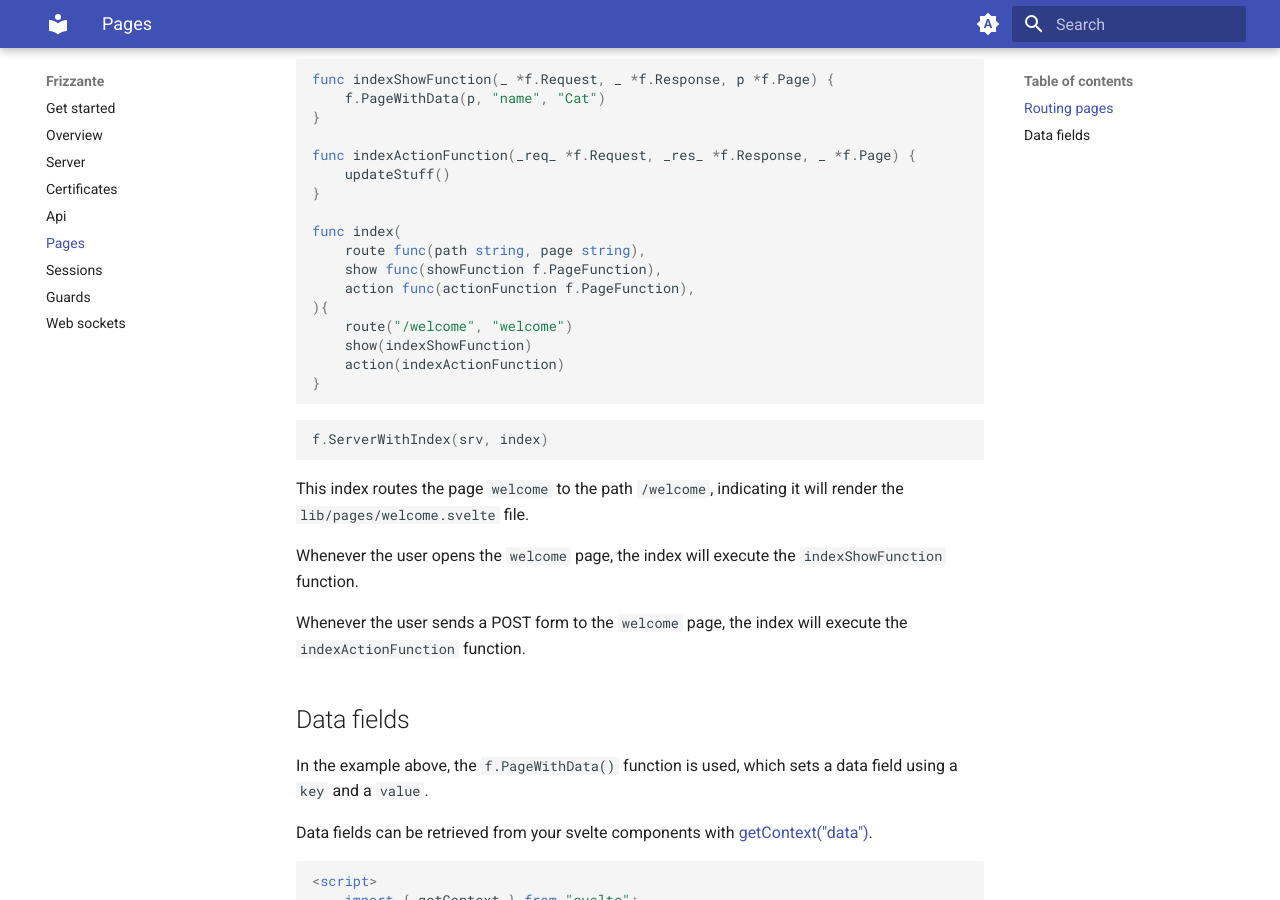
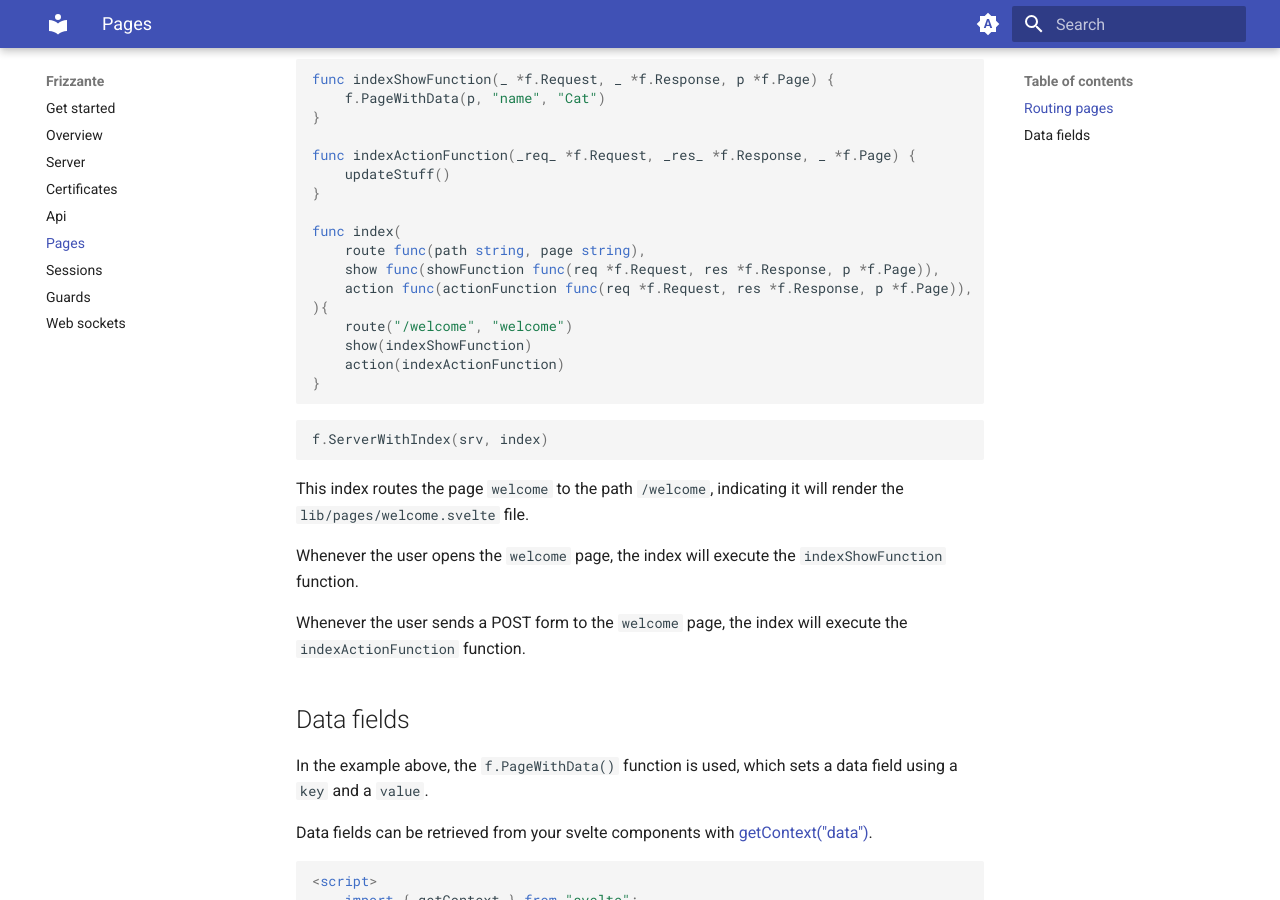
Before and after one commit to razshare/frizzante-docs, an MkDocs documentation site: the page built from docs/pages.md, in a window 1280 px wide and 900 px high, scrolled down 573 px. Built offline with MkDocs 1.6.1 and Material for MkDocs 9.7.7, drawn with Linux system fonts in a browser that asks for light colours.

```diff
--- a/docs/pages.md
+++ b/docs/pages.md
@@ -26,8 +26,8 @@ func indexActionFunction(_req_ *f.Request, _res_ *f.Response, _ *f.Page) {
 
 func index(
 	route func(path string, page string),
-	show func(showFunction f.PageFunction),
-	action func(actionFunction f.PageFunction),
+	show func(showFunction func(req *f.Request, res *f.Response, p *f.Page)),
+	action func(actionFunction func(req *f.Request, res *f.Response, p *f.Page)),
 ){
 	route("/welcome", "welcome")
 	show(indexShowFunction)
```
Also changed, not shown: docs/api.md (+2 -2 lines).
